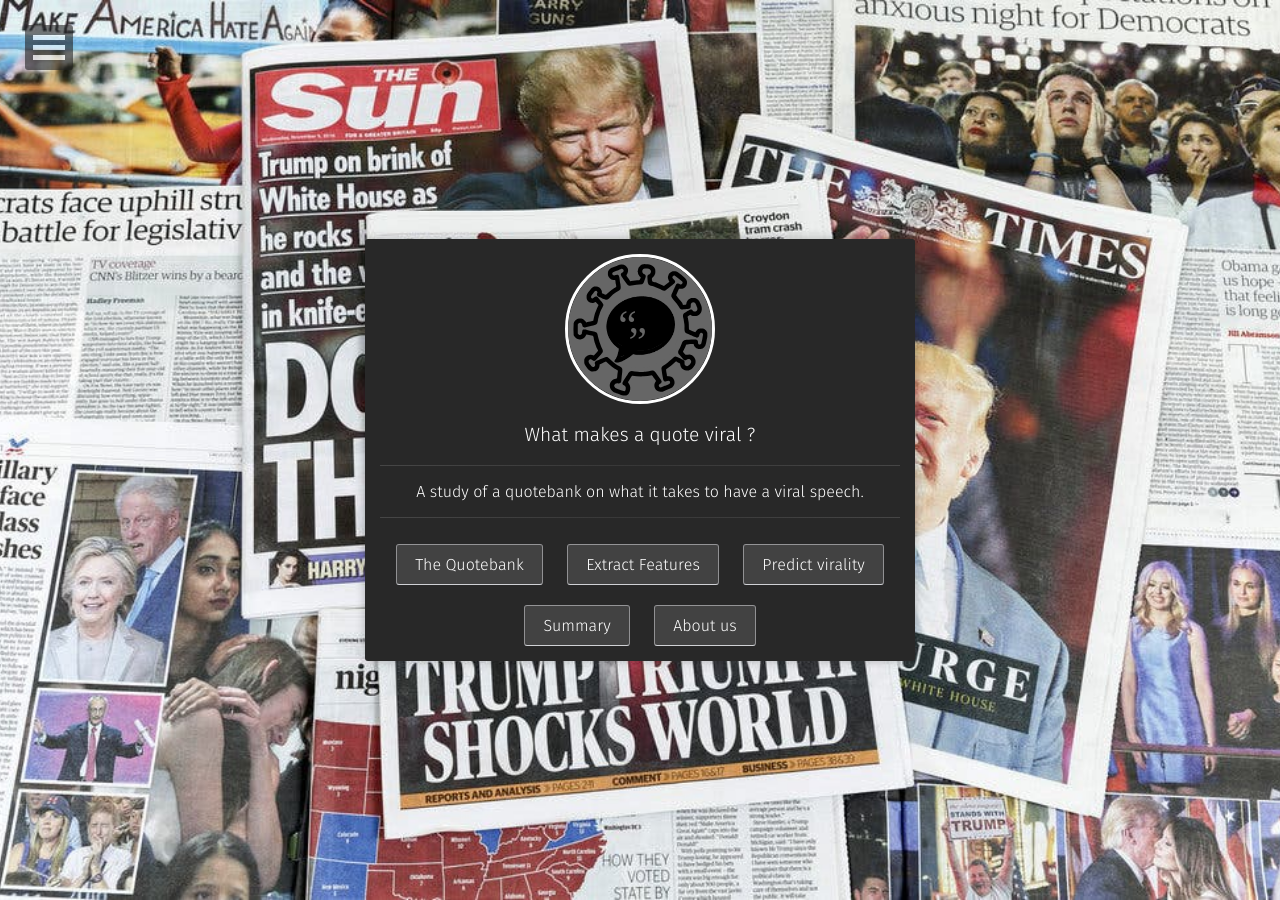
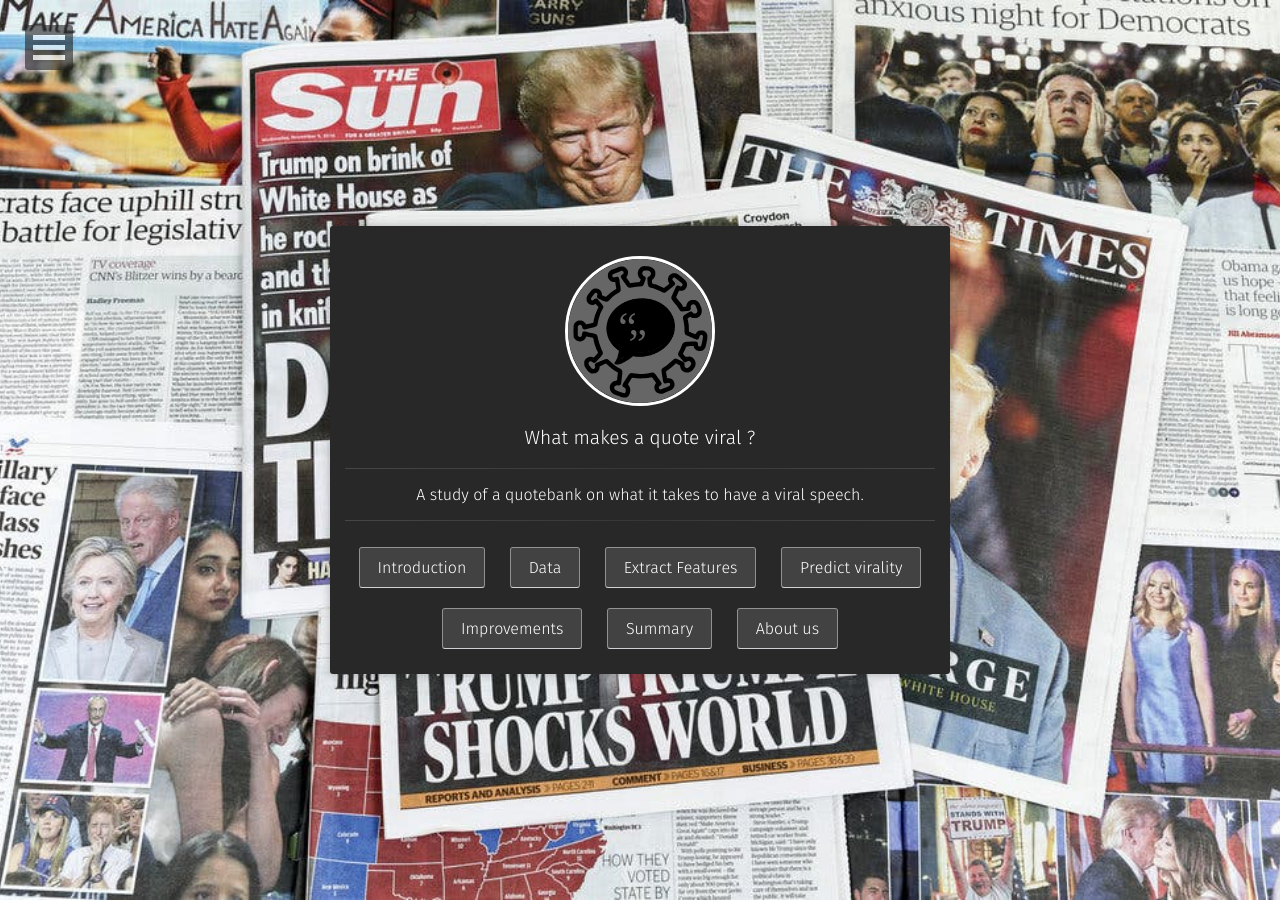
Before and after one commit to kaoutamine/viralSpeech, a Jekyll site: the page built from index.html, in a window 1280 px wide. Built offline with Jekyll 4.4.1, drawn with Linux system fonts in a browser that asks for light colours; some web fonts are replaced.

Commit message:
all sections added

```diff
--- a/_includes/nav.html
+++ b/_includes/nav.html
@@ -6,9 +6,11 @@
 		<li>
 			<a href="#">Sections</a>
 			<ul class="dl-submenu">
-				<li><a href="{{ site.url }}/quotebank/">The Quotebank</a></li>
+				<li><a href="{{ site.url }}/introduction/">Introduction</a></li>
+				<li><a href="{{ site.url }}/data/">Data</a></li>
 				<li><a href="{{ site.url }}/feature_extraction/">Extract Features</a></li>
 				<li><a href="{{ site.url }}/predict_virality/">Predict virality</a></li>
+				<li><a href="{{ site.url }}/improvements/">Improvements</a></li>
 				<li><a href="{{ site.url }}/summary/">Summary</a></li>
 			</ul>
 		</li>
--- a/_layouts/home.html
+++ b/_layouts/home.html
@@ -31,14 +31,20 @@ layout: compress
                 </h3>
                 <hr class="hr-line">
                 <h3 class="title">
-                    <a class="btn zoombtn" href="{{ site.url }}/quotebank">
-                        The Quotebank
+                    <a class="btn zoombtn" href="{{ site.url }}/introduction">
+                        Introduction
+                    </a>
+                    <a class="btn zoombtn" href="{{ site.url }}/data">
+                        Data
                     </a>
                     <a class="btn zoombtn" href="{{ site.url }}/feature_extraction">
                         Extract Features
                     </a>
                     <a class="btn zoombtn" href="{{ site.url }}/predict_virality">
                         Predict virality
+                    </a>
+                    <a class="btn zoombtn" href="{{ site.url }}/improvements">
+                        Improvements
                     </a>
                     <a class="btn zoombtn" href="{{ site.url }}/summary">
                         Summary
--- a/_sass/site.scss
+++ b/_sass/site.scss
@@ -70,8 +70,8 @@ body {
 	align-items: center;
 }
 .container {
-    width: 36rem;
-    max-width: 550px;
+    width: 48rem;
+    max-width: 620px;
     padding-right: 15px;
     padding-left: 15px;
     @include center-block();
@@ -92,11 +92,11 @@ body {
     }
 }
 .row {
-	margin-top: 15px;
+	margin-top: 30px;
 	text-align: center;
 	.title {
 	    margin-top: 0;
-	    margin-bottom: 5px;
+	    margin-bottom: 15px;
 	}
 	@media #{$small} {
 		padding: 0 1em;
```
Also changed, not shown: aboutus/index.md (+1 -1 lines), improvements/index.md (added, +6 -0 lines), introduction/index.md (added, +6 -0 lines), assets/img/placeholder-big.jfif (deleted), data/index.md (renamed from quotebank/index.md).
